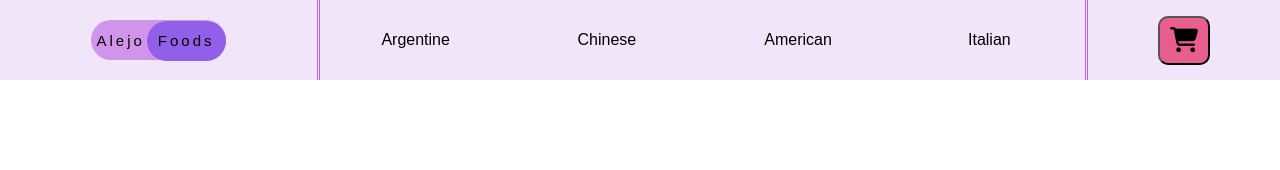
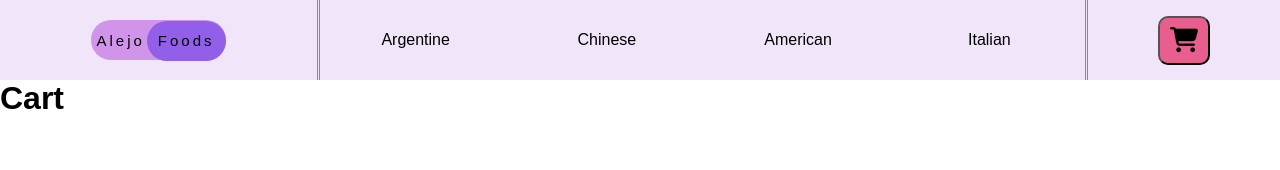
Before and after one commit to aleuc0099/PreEntrega2_React_Cifarelli, a React (Vite) app: page /cart in a window 1280 px wide. Shown: the top 170 px of the page. Built offline with nearby package versions, Linux system fonts and the light colour scheme.

Commit message:
Error and CartDetail pages added

```diff
--- a/src/App.jsx
+++ b/src/App.jsx
@@ -4,6 +4,8 @@ import ItemListContainer from "./components/itemListContainer/ItemListContainer.
 import "./styles/App_styles/App.css";
 import ItemDetailContainer from "./components/itemDetailContainer/ItemDetailContainer.jsx";
 import { CartProvider } from "./context/CartContext.jsx";
+import CartDetail from "./components/cartDetail/CartDetail.jsx";
+import ErrorPage from "./components/errorPage/ErrorPage.jsx";
 
 function App() {
   return (
@@ -14,6 +16,8 @@ function App() {
           <Route path="/" element={<ItemListContainer />} />
           <Route path="/categories/:category" element={<ItemListContainer />} />
           <Route path="/detail/:id" element={<ItemDetailContainer />} />
+          <Route path="/cart" element={<CartDetail />} />
+          <Route path="*" element={<ErrorPage/>} />
         </Routes>
       </CartProvider>
     </BrowserRouter>
--- /dev/null
+++ b/src/components/cartDetail/CartDetail.jsx
@@ -0,0 +1,7 @@
+import CartDetailContent from "./CartDetailContent";
+
+const CartDetail = () => {
+  return <CartDetailContent />;
+};
+
+export default CartDetail;
--- /dev/null
+++ b/src/components/cartDetail/CartDetailContent.jsx
@@ -0,0 +1,9 @@
+const CartDetailContent = () => {
+  return (
+    <div>
+      <h1>Cart</h1>
+    </div>
+  );
+};
+
+export default CartDetailContent;
--- /dev/null
+++ b/src/components/errorPage/ErrorPage.jsx
@@ -0,0 +1,10 @@
+import "../../styles/App_styles/errorPageStyle/ErrorPage.css"
+const ErrorPage = () => {
+  return (
+    <div>
+      <h1 id="pnf_message">Page Not Found!</h1>
+    </div>
+  );
+};
+
+export default ErrorPage;
--- /dev/null
+++ b/src/styles/App_styles/errorPageStyle/ErrorPage.css
@@ -0,0 +1,5 @@
+#pnf_message{
+  margin-top: 300px;
+  text-align: center;
+  font-size: 60px;
+}
```
